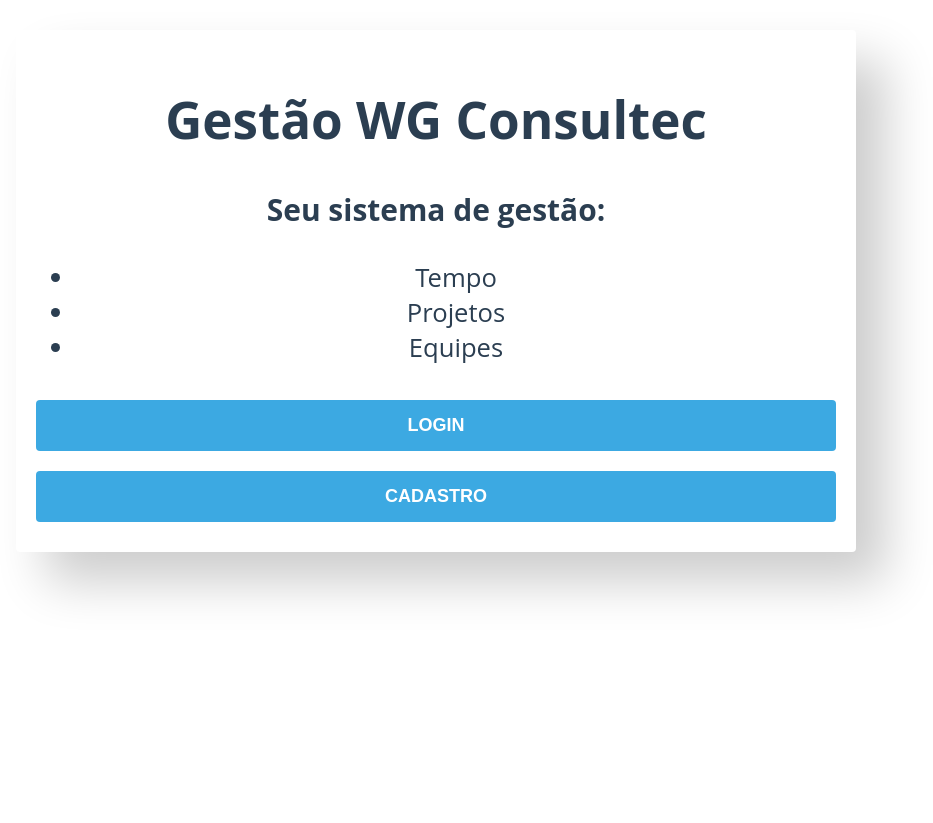
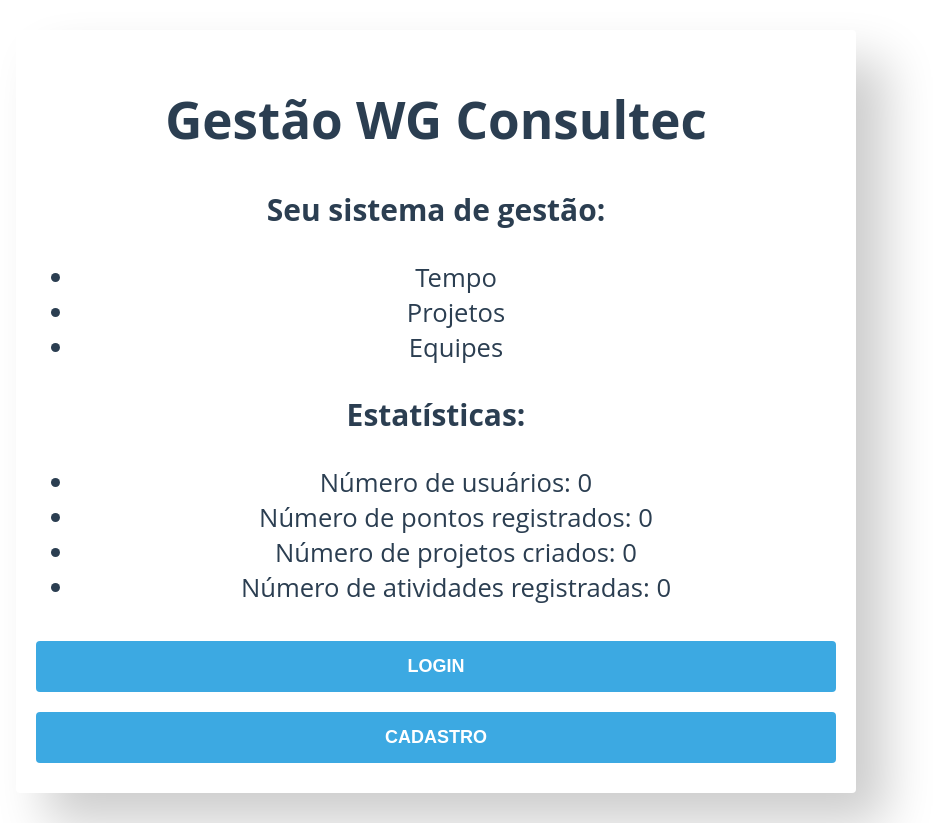
Before and after one commit to Williamsggf/app_gestao_frontend, a React (Create React App) app in the folder app_gestao_front/: page / in a window 1280 px wide. Shown: the whole page, without its empty margins (204-1137 px from the left). Before the commit the page ends 800 px from the top, so only its background shows below. Built offline with nearby package versions, Linux system fonts and the light colour scheme; no server answers.

Commit message:
Dados de utilização

```diff
--- a/app_gestao_front/src/componentes/Home.js
+++ b/app_gestao_front/src/componentes/Home.js
@@ -1,7 +1,78 @@
-import React from 'react';
+import React, { useEffect, useState } from 'react';
 import { Link } from 'react-router-dom';
+import axios from 'axios';
 
 function Home() {
+  // Estados para armazenar as contagens e os valores animados
+  const [dadosFinais, setDadosFinais] = useState({
+    usuarios: 0,
+    pontos: 0,
+    projetos: 0,
+    atividades: 0,
+  });
+
+  const [dadosAtuais, setDadosAtuais] = useState({
+    usuarios: 0,
+    pontos: 0,
+    projetos: 0,
+    atividades: 0,
+  });
+
+  // Função para buscar os dados da API
+  useEffect(() => {
+    const fetchDados = async () => {
+      try {
+        // Exemplo de requisição para buscar as contagens (substitua pela sua API)
+        const response = await axios.get('https://app-gestao-backend.vercel.app/auth/RGDados');
+        const { usuarios, pontos, projetos, atividades } = response.data;
+
+        // Armazena os números finais retornados pela API
+        setDadosFinais({ usuarios, pontos, projetos, atividades });
+      } catch (error) {
+        console.error('Erro ao buscar os dados:', error);
+      }
+    };
+
+    fetchDados();
+  }, []);
+
+  // Função para realizar a contagem gradual
+  useEffect(() => {
+    const intervalo = setInterval(() => {
+      setDadosAtuais(prevDados => {
+        const novosDados = { ...prevDados };
+
+        // Incrementa gradualmente cada valor até o número final
+        if (novosDados.usuarios < dadosFinais.usuarios) {
+          novosDados.usuarios += 1;
+        }
+        if (novosDados.pontos < dadosFinais.pontos) {
+          novosDados.pontos += 1;
+        }
+        if (novosDados.projetos < dadosFinais.projetos) {
+          novosDados.projetos += 1;
+        }
+        if (novosDados.atividades < dadosFinais.atividades) {
+          novosDados.atividades += 1;
+        }
+
+        // Se todos os valores atingiram seus números finais, para a contagem
+        if (
+          novosDados.usuarios >= dadosFinais.usuarios &&
+          novosDados.pontos >= dadosFinais.pontos &&
+          novosDados.projetos >= dadosFinais.projetos &&
+          novosDados.atividades >= dadosFinais.atividades
+        ) {
+          clearInterval(intervalo);
+        }
+
+        return novosDados;
+      });
+    }, 50); // Incrementa a cada 50ms para um efeito mais fluido
+
+    return () => clearInterval(intervalo);
+  }, [dadosFinais]);
+
   return (
     <div>
       <h1>Gestão WG Consultec</h1>
@@ -13,6 +84,18 @@
           <li>Equipes</li>
         </ul>
       </div>
+
+      {/* Exibindo as contagens com efeito de contagem gradual */}
+      <div>
+        <h3>Estatísticas:</h3>
+        <ul>
+          <li>Número de usuários: {dadosAtuais.usuarios}</li>
+          <li>Número de pontos registrados: {dadosAtuais.pontos}</li>
+          <li>Número de projetos criados: {dadosAtuais.projetos}</li>
+          <li>Número de atividades registradas: {dadosAtuais.atividades}</li>
+        </ul>
+      </div>
+
       <div className="buttons-container">
         <Link to="/login">
           <button className="btn-app">Login</button>
```
